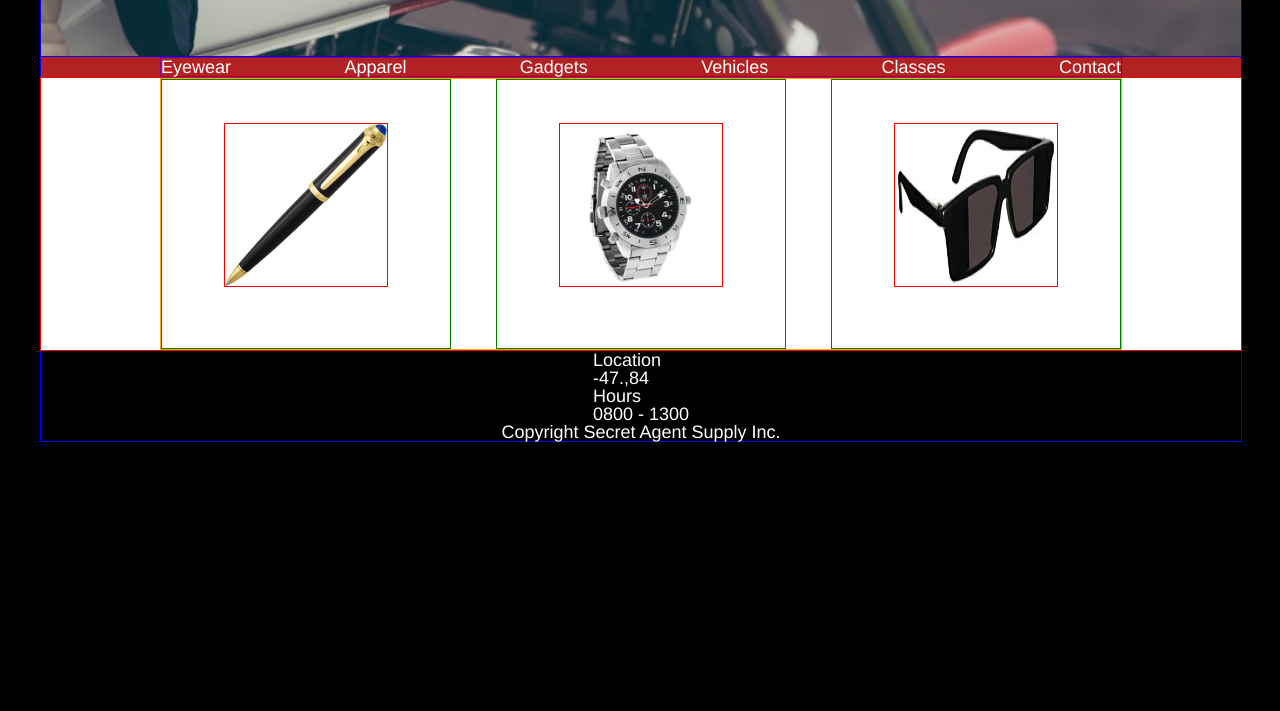
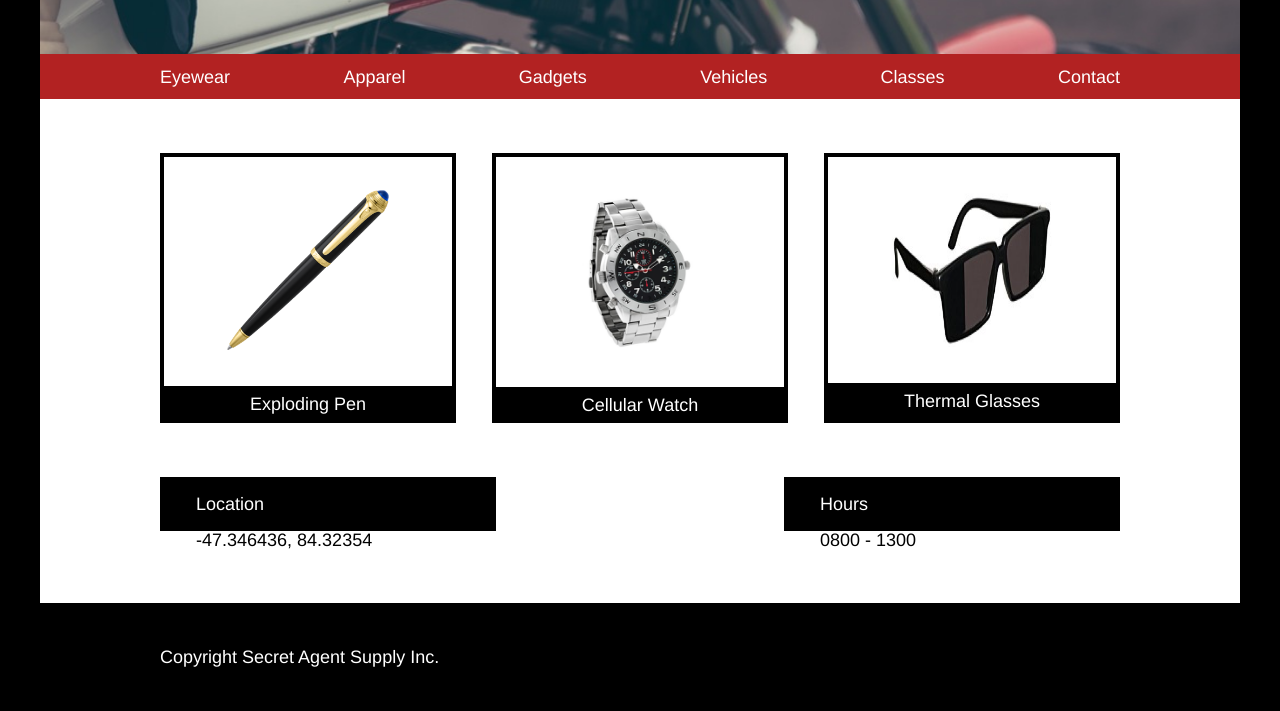
Before and after one commit to kstanigar/SecretAgentSupply, a plain HTML site: page index.html in a window 1280 px wide. Shown: the part 441-1152 px from the top of the page. Before the commit the page ends 883 px from the top, so only its background shows below. Drawn offline with Linux system fonts and the light colour scheme.

Commit message:
Finish Basic Layout

```diff
--- a/index.html
+++ b/index.html
@@ -47,26 +47,30 @@
         <!-- Exploding Pen  -->
         <div class="product-container">
           <div class="product-image">
-            <img src="./resources/images/pen.png">Exploding Pen</img>
+            <img src="./resources/images/pen.png">
+            <span>Exploding Pen</span></img>
           </div>
 
           <!--  Cellular Watch  -->
           <div class="product-image">
-            <img src="./resources/images/watch.png">Cellular Watch</img>
+            <img src="./resources/images/watch.png">
+            <span>Cellular Watch</span></img>
           </div>
 
           <!--  Thermal Glasses  -->
           <div class="product-image">
-            <img src="./resources/images/glasses.png">Thermal Glasses</img>
+            <img src="./resources/images/glasses.png">
+            <span>Thermal Glasses</span></img>
           </div>
         </div>
       </div>
 
       <!--  Location and Hours  -->
+      <div class="location-container">
         <div class="location-hours">
           <div class="location">
             <h3>Location</h3>
-          <p>-47.,84</p>
+            <p>-47.346436, 84.32354</p>
           </div>
 
           <div class="hours">
@@ -74,10 +78,13 @@
             <p>0800 - 1300</p>
           </div>
         </div>
+      </div>
 
       <!--  Footer  -->
       <div class="footer">
+        <div class="copyright-container">
           <p>Copyright Secret Agent Supply Inc.</p>
+        </div>
       </div>
 
 
--- a/resources/css/style.css
+++ b/resources/css/style.css
@@ -17,7 +17,6 @@ h1 {
   margin-left: 3rem;
   margin-bottom: 2rem;
   margin-right: 3rem;
-  border: 1px solid yellow;
 }
 
 h2 {
@@ -29,11 +28,17 @@ h2 {
 
 }
 
+h3 {
+  padding-left: 2rem;
+  background-color: black;
+  padding-top: 1rem;
+  padding-bottom: 1rem;
+}
+
 nav {
   width: 80%;
   display: flex;
   justify-content: space-between;
-  border: 1px solid purple;
 }
 
 .main-container {
@@ -41,7 +46,6 @@ nav {
   display: flex;
   flex-direction: column;
   align-items: center;
-  border: 1px solid blue;
 }
 
 /* Header Section */
@@ -68,8 +72,8 @@ nav {
 .banner {
   width: 100%;
   height: 25rem;
-  border: 1px solid blue;
 }
+
 .banner-image {
   display: flex;
   align-items: center;
@@ -77,7 +81,7 @@ nav {
   width: 100%;
   height: 25rem;
   background-size: cover;
-  background-position: center center;
+  background-position: center;
 }
 
 .banner-text {
@@ -89,7 +93,6 @@ nav {
   width: 40%;
   margin-left: 10%;
   margin-top: 9rem;
-  border: 1px solid red;
 }
 
 
@@ -99,6 +102,8 @@ nav {
   justify-content: center;
   width: 100%;
   background-color: firebrick;
+  padding-top: .75rem;
+  padding-bottom: .75rem;
 }
 
 /*  Product Section  */
@@ -107,7 +112,6 @@ nav {
   display: flex;
   justify-content: center;
   background-color: white;
-  border: 1px solid red;
 }
 
 .product-container {
@@ -115,7 +119,7 @@ nav {
   height: 15rem;
   display: flex;
   justify-content: space-between;
-  border: 1px solid orange;
+  margin-top: 3rem;
 }
 
 .product-image {
@@ -125,7 +129,7 @@ nav {
   align-items: center;
   width: 30%;
   height: auto;
-  border: 1px solid green;
+  border: 4px solid black;
 }
 
 .product-image img {
@@ -134,5 +138,56 @@ nav {
   align-items: center;
   height: 9rem;
   width: 9rem;
-  border: 1px solid red;
+  margin: 2rem;
 }
+
+.product-image span {
+  display: flex;
+  justify-content: center;
+  align-items: center;
+  background-color: black;
+  width: 100%;
+  padding-top: 0.5rem;
+  padding-bottom: 0.5rem;
+}
+
+/*  Location-Hours Section  */
+.location-container {
+  display: flex;
+  justify-content: center;
+  background-color: white;
+  width: 100%;
+}
+
+.location-hours {
+  display: flex;
+  justify-content: space-between;
+  width: 80%;
+  margin-top: 3rem;
+}
+
+.location,
+.hours {
+  width: 35%;
+}
+
+.location-hours p {
+  color: black;
+  background-color: white;
+  padding-left: 2rem;
+  padding-bottom: 3rem;
+}
+
+/*  Footer Section  */
+.footer {
+  display: flex;
+  justify-content: center;
+  align-items: center;
+  width: 100%;
+  height: 6rem;
+}
+
+.copyright-container {
+  width: 80%;
+  margin: 2.5rem;
+}
```
Lines whose indentation alone changed are shown as unchanged.
